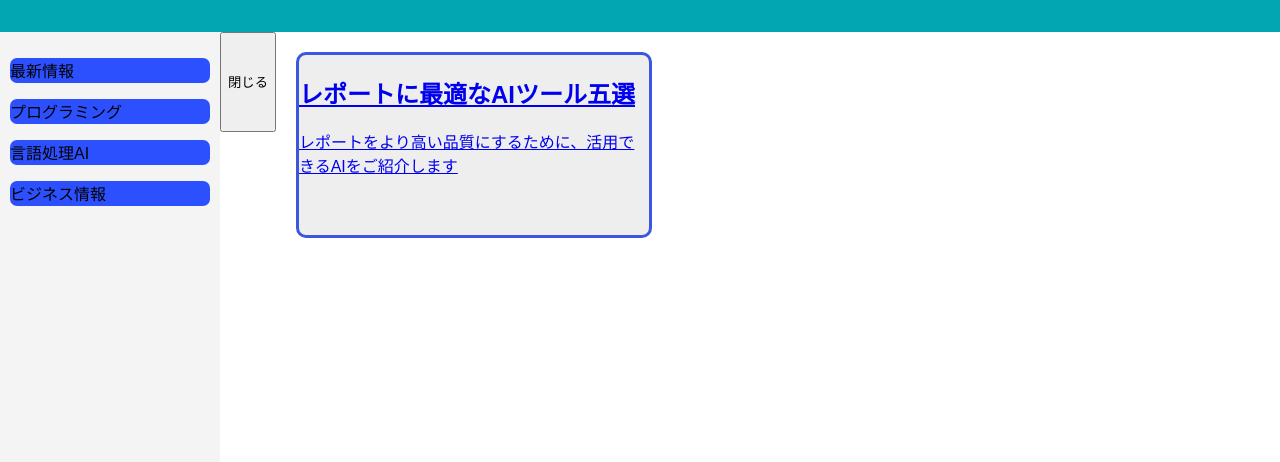
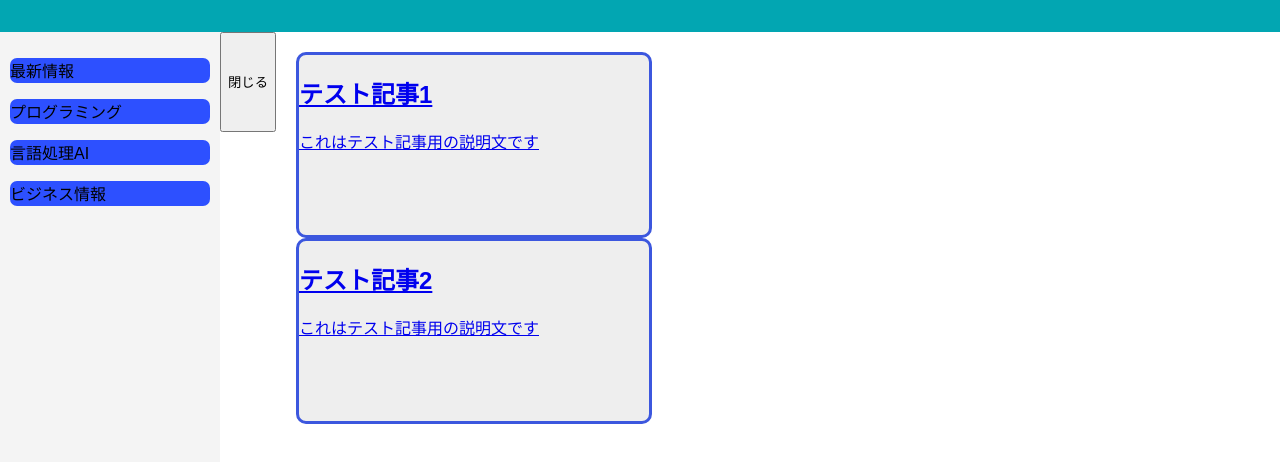
Before and after one commit to s1f102500056/project-team11, a plain HTML site: page index.html in a window 1280 px wide. Shown: the part 96-558 px from the top of the page. Drawn offline with Linux system fonts and the light colour scheme.

Commit message:
add:news-jsonを読み取りサムネイルを作成する機能を追加

```diff
--- a/index.html
+++ b/index.html
@@ -5,6 +5,7 @@
         <meta charset="utf-8">
         <link rel="stylesheet" type="text/css" href="css/style1.css">
         <script src="js/script1.js" defer></script>
+        <script src="js/script3.js" defer></script>
     </head>
     <body>
         <header>
@@ -20,7 +21,7 @@
                 </ul>
             </nav>
             <button id="sidebutton">閉じる</button>
-            <main id="news-container"><a href="newspage.html?id=1"><div class="news-thum"><h2>レポートに最適なAIツール五選</h2><p>レポートをより高い品質にするために、活用できるAIをご紹介します</p></div></a></main>
+            <main id="news-container"></main>
         </div>
         <footer>
             <p>AIニュースサイト 2025 "a"</p>
--- /dev/null
+++ b/js/script3.js
@@ -0,0 +1,29 @@
+document.addEventListener("DOMContentLoaded", function() {
+    fetch('news.json')
+        .then(response => response.json())
+        .then(data => {
+            const newsContainer = document.getElementById('news-container');
+
+            data.forEach(article => {
+                const articleElement = document.createElement('div');
+                articleElement.classList.add('news-thum');
+
+                const title = document.createElement('h2');
+                title.textContent = article.title;
+
+                const description = document.createElement('p');
+                description.textContent = article.description;
+
+                const link = document.createElement('a');
+                link.href = `newspage.html?id=${article.id}`;
+
+                link.appendChild(title);
+                link.appendChild(description);
+                articleElement.appendChild(link);
+                newsContainer.appendChild(articleElement);
+            });
+        })
+        .catch(error => {
+            console.error('Error loading news:', error);
+        });
+});
```
